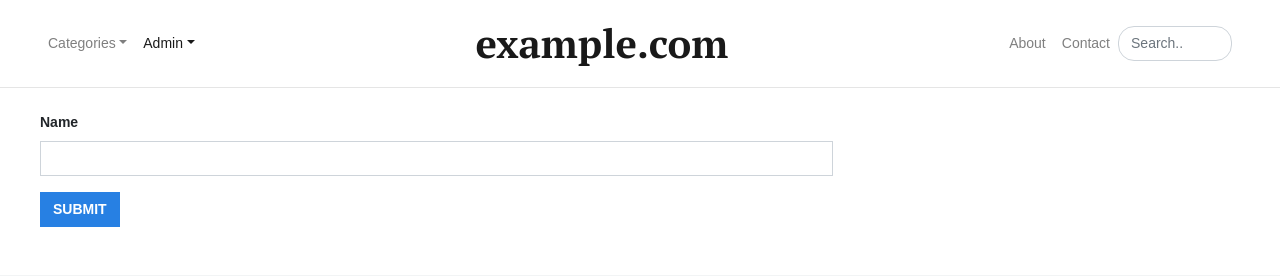
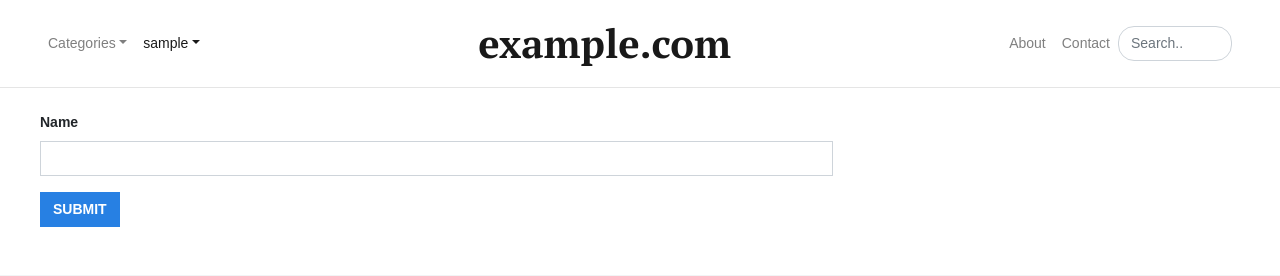
Before and after one commit to sifhic/blog, a Django app: page /categories/create in a window 1280 px wide. Shown: the top 276 px of the page. Run offline with Django 3.2, Linux system fonts and the light colour scheme; the visitor is signed in with stand-in values (Sample User, id 1); parts of the project's set-up code (start-up, migrations or seed data) failed here and were passed over; some libraries are stand-ins or nearby versions; some web fonts are replaced.

Commit message:
- remove dead link - display current users username

```diff
--- a/blog/templates/blog/layout.html
+++ b/blog/templates/blog/layout.html
@@ -24,7 +24,7 @@
 
             {% if request.user.is_authenticated %}
                 <li class="nav-item dropdown active">
-                  <a class="nav-link dropdown-toggle" href="#" id="dropdown02" data-toggle="dropdown" aria-haspopup="true" aria-expanded="false">Admin</a>
+                  <a class="nav-link dropdown-toggle" href="#" id="dropdown02" data-toggle="dropdown" aria-haspopup="true" aria-expanded="false">{{ request.user }}</a>
                   <div class="dropdown-menu" aria-labelledby="dropdown02">
                     <a class="dropdown-item" href="{% url 'blog:posts:create' %}">New Post</a>
                     <a class="dropdown-item" href="{% url 'blog:categories:create' %}">New Category</a>
@@ -163,7 +163,7 @@
           <a class="nav-link" href="#">Advertise</a>
         </li>
         <li class="nav-item">
-          <a class="nav-link" href="page-contact.html">Contact</a>
+          <a class="nav-link" href="">Contact</a>
         </li>
       </ul>
       <div class="copy">
```
